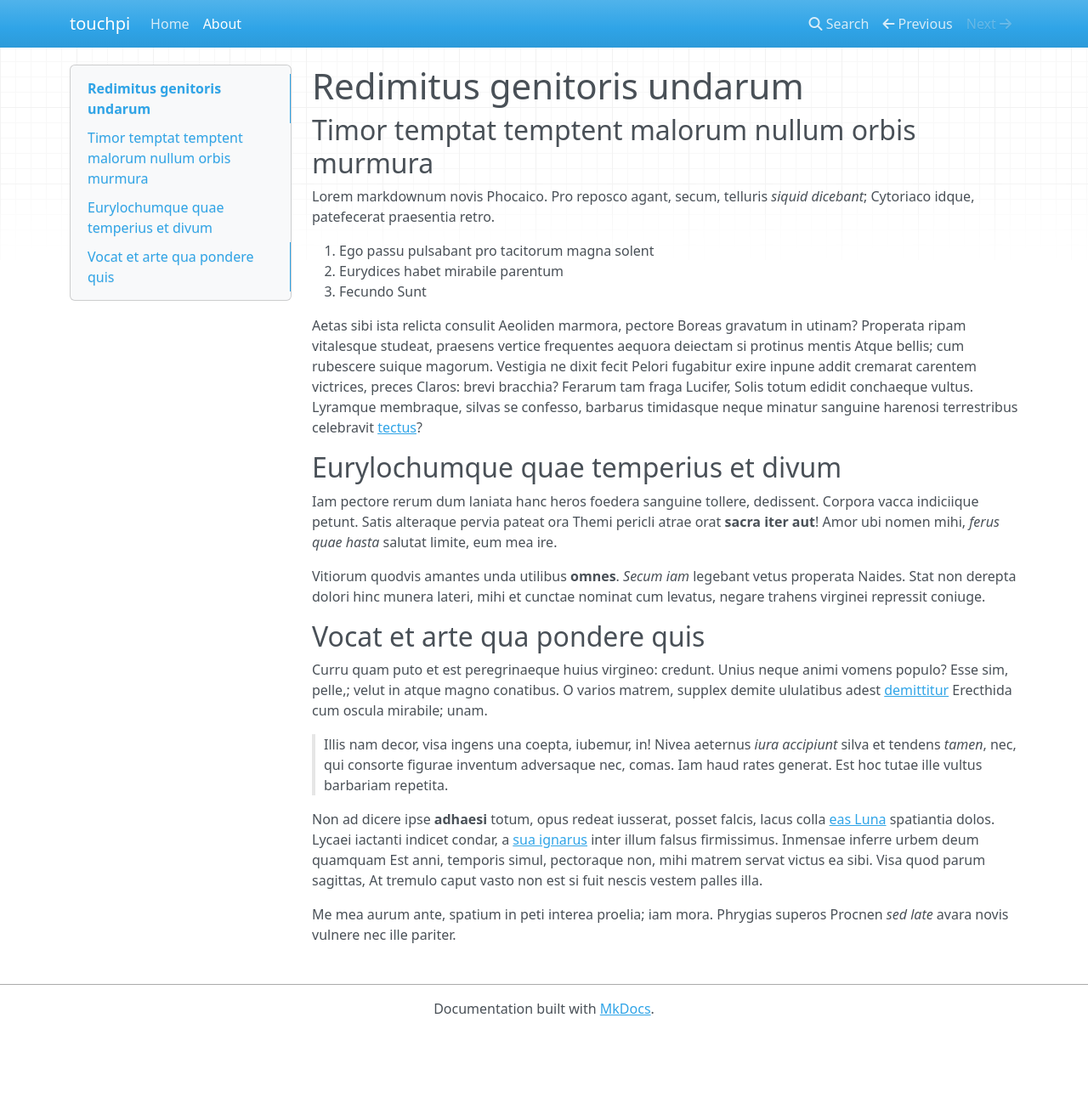
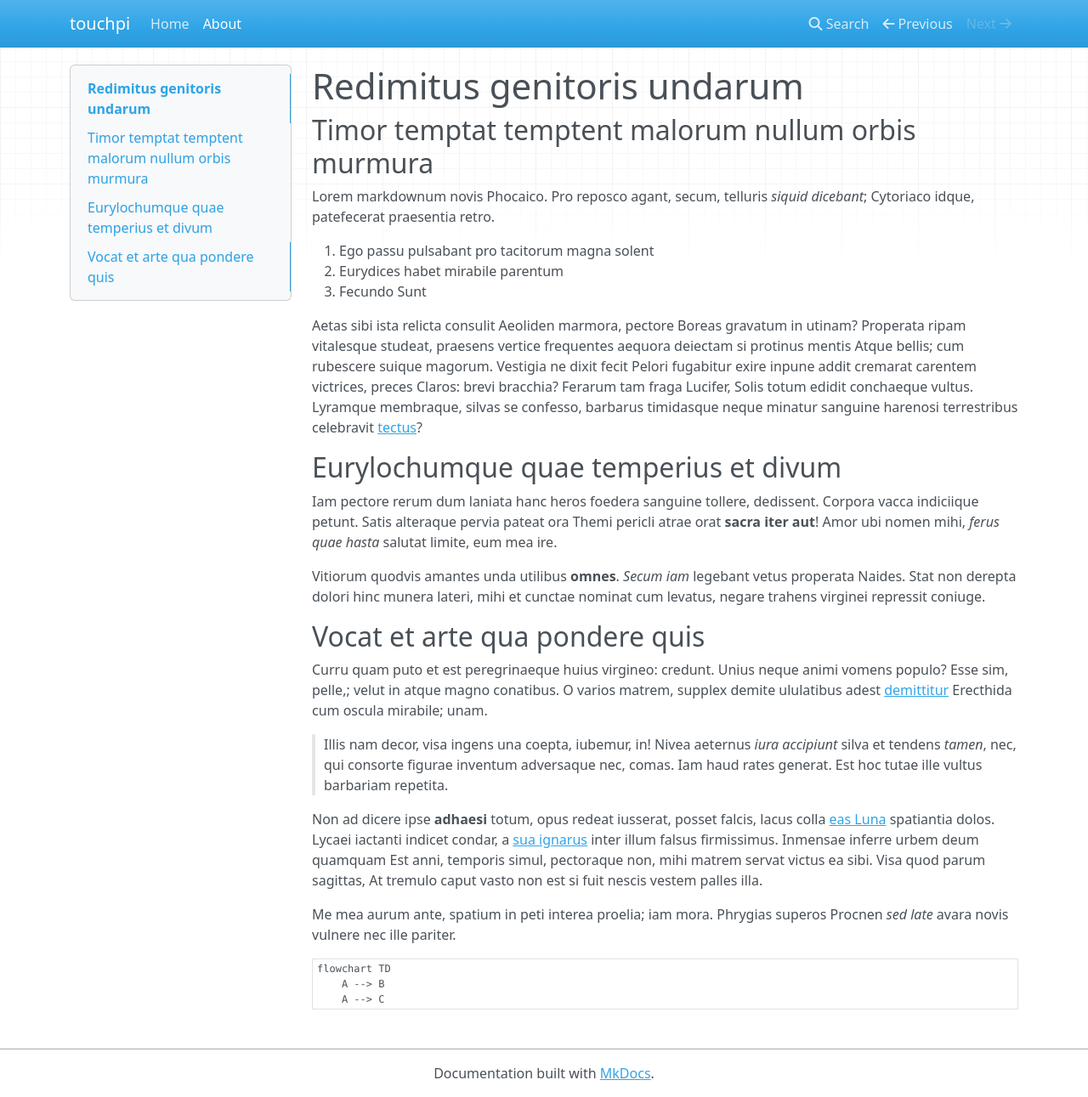
Before and after one commit to touchpi/touchpi-doc, an MkDocs documentation site: the page built from docs/about.md, in a window 1280 px wide and 1291 px high. Shown: the whole window at 85% size. Built offline with MkDocs 1.6.1, drawn with Linux system fonts in a browser that asks for light colours; nearby versions of some CDN libraries.

Commit message:
test mermaid

````diff
--- a/docs/about.md
+++ b/docs/about.md
@@ -50,3 +50,9 @@ tremulo caput vasto non est si fuit nescis vestem palles illa.
 
 Me mea aurum ante, spatium in peti interea proelia; iam mora. Phrygias superos
 Procnen *sed late* avara novis vulnere nec ille pariter.
+
+```mermaid
+flowchart TD
+    A --> B
+    A --> C
+```
````
